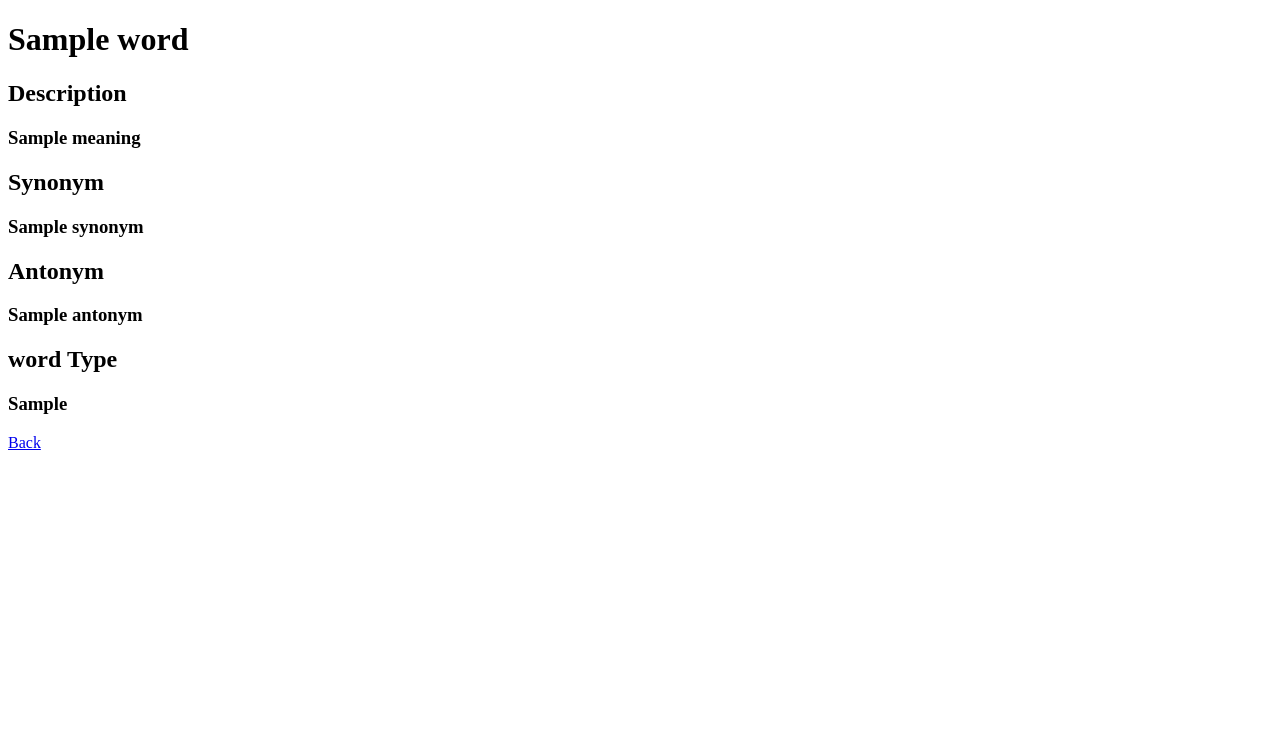
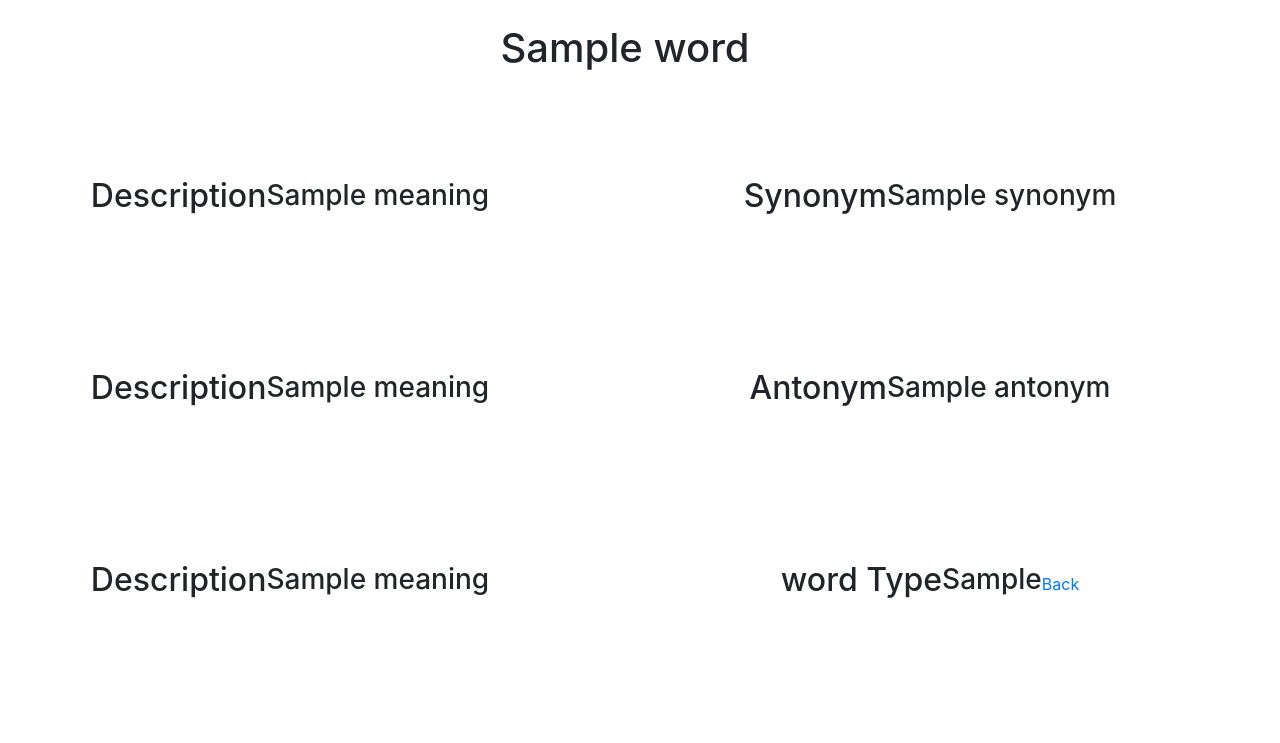
Before and after one commit to S3717159/Django-Dictionary-App, a Django app: template dictionarySite/dictionary/templates/result.html in a window 1280 px wide. Shown: the top 743 px of the page. Run offline with Django 3.2, Linux system fonts and the light colour scheme; the template is opened without the code that fills it: most values are stand-ins (such as "Sample title", 1, 10 or a date in 2020); some libraries are stand-ins or nearby versions.

Commit message:
result page css progress

```diff
--- a/dictionarySite/dictionary/static/css/result.css
+++ b/dictionarySite/dictionary/static/css/result.css
@@ -0,0 +1,29 @@
+/* body{
+    background-image: url('../images/background.png');
+    -webkit-background-size: cover;
+    -moz-background-size: cover;
+    -o-background-size: cover;
+    background-size: cover;
+}
+.colour-overlay{
+    width: 100vw;
+    height: 100vh;
+    background: #0092CB;
+    opacity: .7;
+    z-index: 0;
+} */
+
+.headerRow{
+    width: 100vw;
+    height: 13vh;
+}
+
+.contentRow{
+    width: 100vw;
+    height: 80vh;
+}
+
+.subRow{
+    height: 30%;
+    width: 100%;
+}
--- a/dictionarySite/dictionary/templates/result.html
+++ b/dictionarySite/dictionary/templates/result.html
@@ -1,19 +1,69 @@
+{% load static %}
 <!DOCTYPE html>
 <html>
+    <head>
+        <meta charset="utf-8">
+        <meta name="viewport" content="width=device-width, initial-scale=1, shrink-to-fit=no">
+        <link rel="stylesheet" href="https://stackpath.bootstrapcdn.com/bootstrap/4.3.1/css/bootstrap.min.css" integrity="sha384-ggOyR0iXCbMQv3Xipma34MD+dH/1fQ784/j6cY/iJTQUOhcWr7x9JvoRxT2MZw1T" crossorigin="anonymous">
+        <link rel="stylesheet" href="{% static 'css/result.css' %}">
+    </head>
+
     <body>
+        <div class="container-fluid colour-overlay" >
+            <div class='row'>
+                <div class='row headerRow'>
+                    <div class="col-md-12 d-flex align-items-center justify-content-center">
+                        <h1>{{word}}</h1>
+                    </div>
 
-<h1>{{word}}</h1>
-
+                </div>
+                <div class='row contentRow'>
+                    <div class="col-md-6 ">
+                        <div class='row subRow'>
+                            <div class='col-md-12 d-flex align-items-center justify-content-center'>
                                 <h2>Description</h2>
                                 <h3>{{meaning}}</h3>
+                            </div>
+                        </div>
+                        <div class='row subRow'>
+                            <div class='col-md-12 d-flex align-items-center justify-content-center'>
+                                <h2>Description</h2>
+                                <h3>{{meaning}}</h3>
+                            </div>
+                        </div>
+                        <div class='row subRow'>
+                            <div class='col-md-12 d-flex align-items-center justify-content-center'>
+                                <h2>Description</h2>
+                                <h3>{{meaning}}</h3>
+                            </div>
+                        </div>
+                    </div>
+
+                    <div class="col-md-6">
+                        <div class='row subRow '>
+                            <div class='col-md-12 d-flex align-items-center justify-content-center'>
                                 <h2>Synonym</h2>
                                 <h3>{{synonym}}</h3>
+                            </div>
+                        </div>
+                        <div class='row subRow' >
+                            <div class='col-md-12 d-flex align-items-center justify-content-center'>
                                 <h2>Antonym</h2>
                                 <h3>{{antonym}}</h3>
-
+                            </div>
+                        </div>
+                        <div class='row subRow'>
+                            <div class='col-md-12 d-flex align-items-center justify-content-center'>
                                 <h2>word Type</h2>
                                 <h3>{{wordType}}</h3>
                                 <a  href="../../">Back</a>
+                            </div>
+                        </div>
+                    </div>
+                </div>
+            </div>
+
+        </div>
 
     </body>
 </html>
```
Also changed, not shown: dictionarySite/dictionary/views.py (+10 -5 lines). Lines whose indentation alone changed are shown as unchanged.
